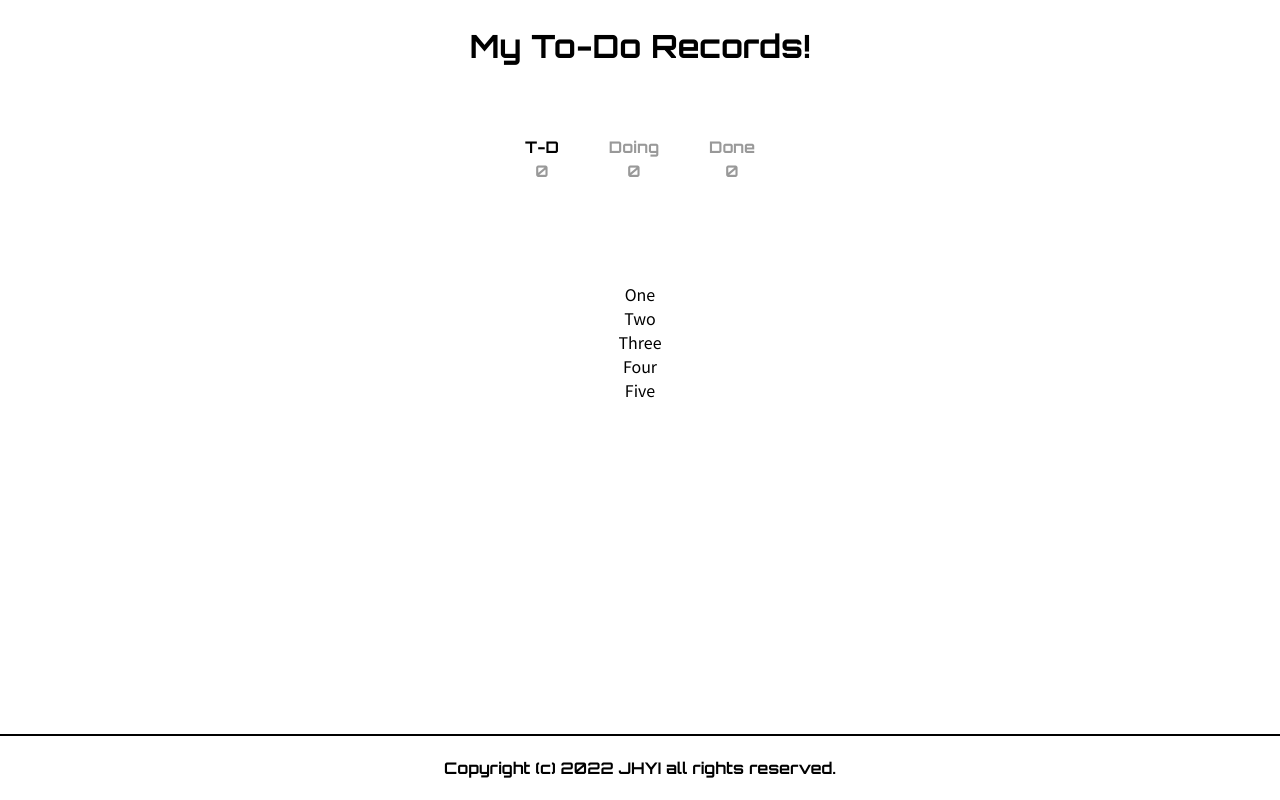
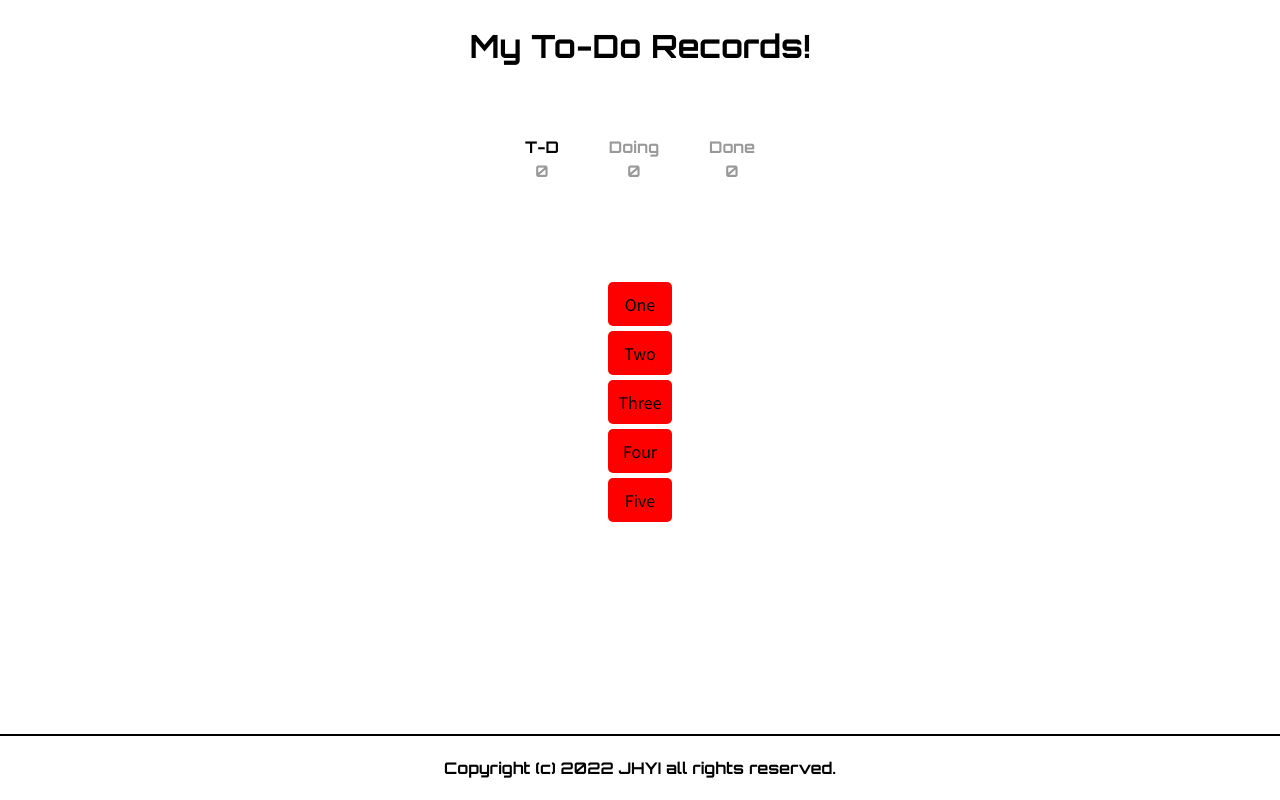
Before and after one commit to jhclass/microproject_todos, a React (Create React App) app: page / in a window 1280 px wide. Built offline with nearby package versions, Linux system fonts and the light colour scheme; some icons are missing.

Commit message:
devide Components

```diff
--- a/src/page/Listcontainer.tsx
+++ b/src/page/Listcontainer.tsx
@@ -1,10 +1,38 @@
+import {Draggable} from 'react-beautiful-dnd';
+import styled from 'styled-components';
+import { darkTheme } from '../theme';
 
-
-function Listcontainer(){
+const Card = styled.li`
+background-color: ${(props)=>props.theme.cardColor};
+padding:10px 10px;
+border-radius:5px;
+margin-bottom:5px;
+`;
+interface IDraggabbleCardProps {
+    toDo:string,
+    index:number,
+    key:string
+}
+function Listcontainer({toDo,index}:IDraggabbleCardProps){
 
     return (
 
-            <div></div>
+
+        <Draggable draggableId={toDo} index={index} key={toDo}>
+            {(provide)=>
+
+                <Card
+                    ref={provide.innerRef}
+                    {...provide.dragHandleProps}
+                    {...provide.draggableProps}
+                    theme={darkTheme}
+
+                >
+                    <span>{toDo}</span>
+                </Card>
+            }
+        </Draggable>
+
     );
 }
 export default Listcontainer;
--- a/src/page/Section1.tsx
+++ b/src/page/Section1.tsx
@@ -82,18 +82,7 @@ function Section1() {
                             {(provide)=>
                                 <Board ref={provide.innerRef} {...provide.droppableProps}>
                                     {toDos.map((toDo,index,el)=>(
-                                       <Draggable draggableId={toDo} index={index} key={toDo}>
-                                            {(provide)=>
-
-                                                <Card
-                                                    ref={provide.innerRef}
-                                                    {...provide.dragHandleProps}
-                                                    {...provide.draggableProps}
-                                                >
-                                                    <span>{toDo}</span>
-                                                </Card>
-                                            }
-                                        </Draggable>
+                                       <Listcontainer key={toDo} toDo={toDo} index={index}></Listcontainer>
 
                                     ))
 
--- /dev/null
+++ b/src/theme.ts
@@ -0,0 +1,6 @@
+import {DefaultTheme} from 'styled-components';
+export const darkTheme:DefaultTheme = {
+    bgColor:"#3f8cf2",
+    boardColor:"#DADFE9",
+    cardColor:"red"
+}
```
Also changed, not shown: src/styled.d.ts (added, +9 -0 lines).
